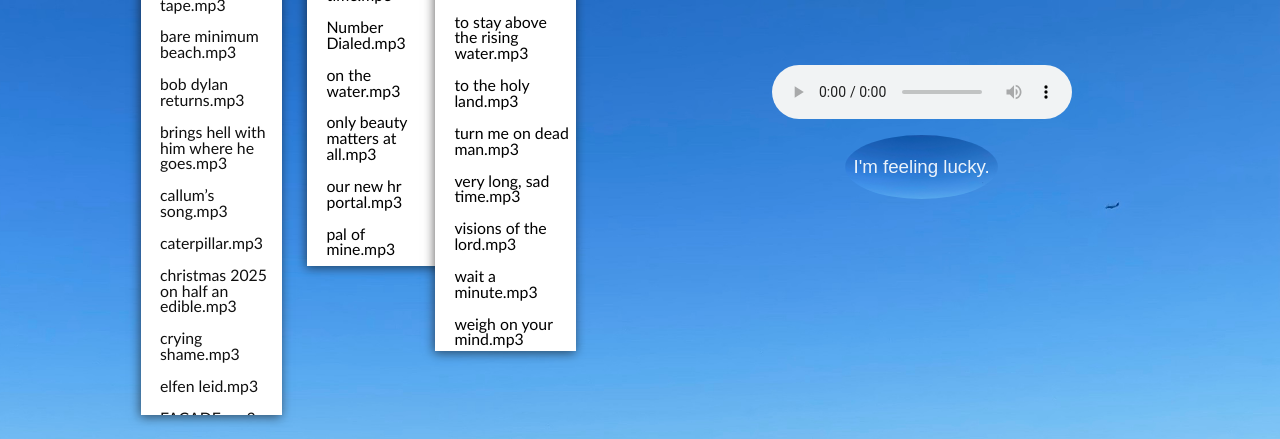
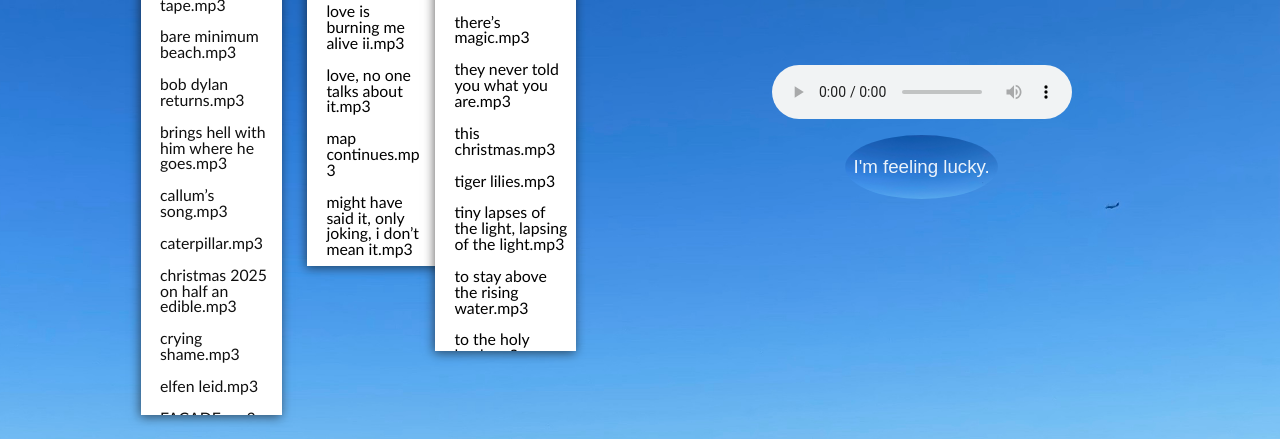
Before and after one commit to beebiology/Go-the-Mass-is-Ended, a plain HTML site: page index.html in a window 1280 px wide. Shown: the part 361-800 px from the top of the page. Drawn offline with Linux system fonts and the light colour scheme.

Commit message:
go the mass

```diff
--- a/index.html
+++ b/index.html
@@ -144,9 +144,9 @@ const list3 = document.getElementById("memoList3");
 entries.forEach((file, index) => {
   let targetList;
 
-  if (index < 40) {
+  if (index < 30) {
     targetList = list1;
-  } else if (index <71) {
+  } else if (index <66) {
     targetList = list2;
   } else {
     targetList = list3;
```
